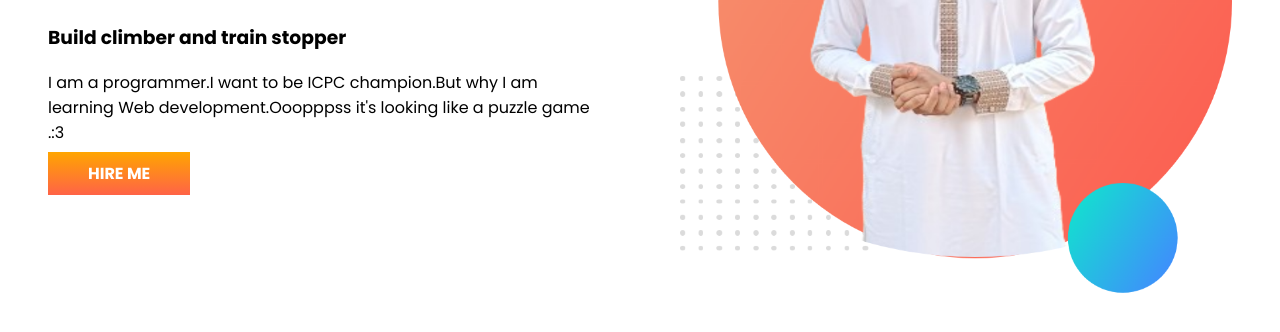
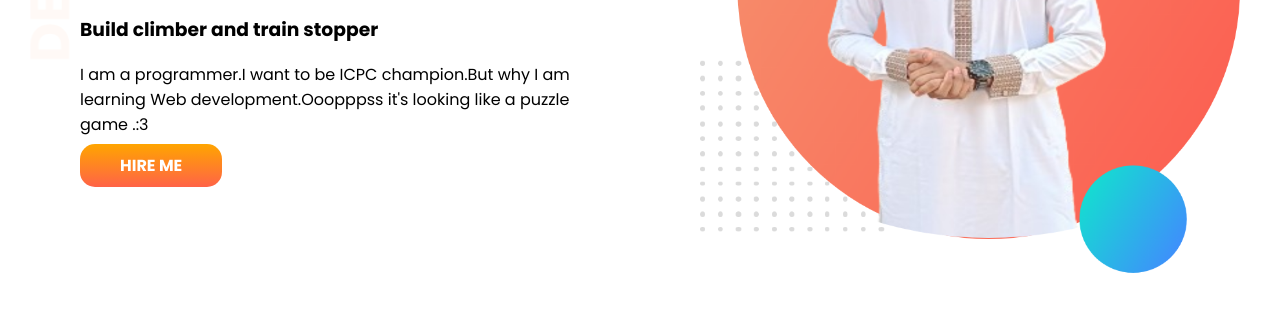
Before and after one commit to AfifKabir/Developer-portfolio, a plain HTML site: page index.html in a window 1280 px wide. Shown: the part 300-632 px from the top of the page. Drawn offline with Linux system fonts and the light colour scheme.

Commit message:
first div padded left

```diff
--- a/index.html
+++ b/index.html
@@ -10,8 +10,8 @@
     <link rel="stylesheet" href="style.css">
 </head>
 <body>
-    <section>
-        <div class="half-width">
+    <section id="top">
+        <div id="first-div" class="half-width">
             <h1>Welcome To</h1>
             <h1><span class="name">Afif Kabir</span> World!</h1>
             <h3>Build climber and train stopper</h3>
--- a/style.css
+++ b/style.css
@@ -1,14 +1,21 @@
 body{
   font-family: "Poppins", sans-serif;
+  margin: 0;
 }
 h1{
     font-size: 50px;
 }
+#first-div{
+  padding-left:80px ;
+}
 .name{
     color: rgb(239, 239, 7);
 }
-section{
+#top{
   display: flex;
+  background-image: url(images/top-banner.png);
+  background-repeat: no-repeat;
+
 }
 .half-width{
   width: 50%;
@@ -23,4 +30,5 @@ section{
   padding: 10px 40px;
   font-weight: 700;
   color: white;
+  border-radius: 15px;
 }
```
